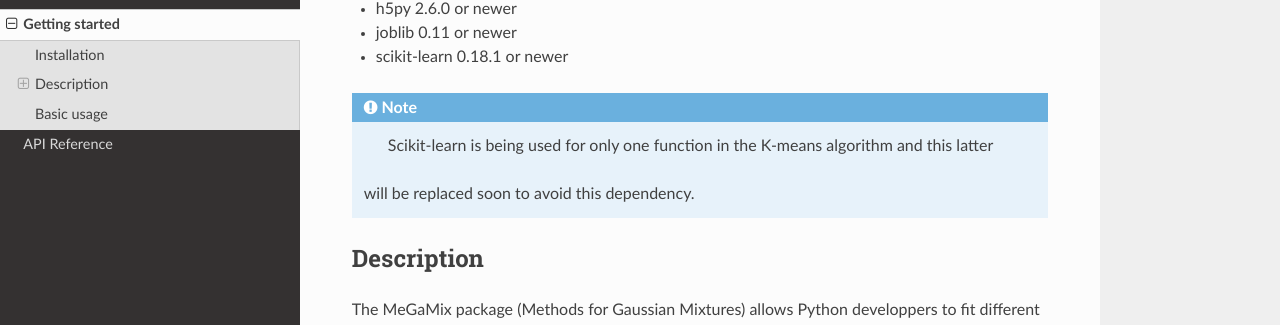
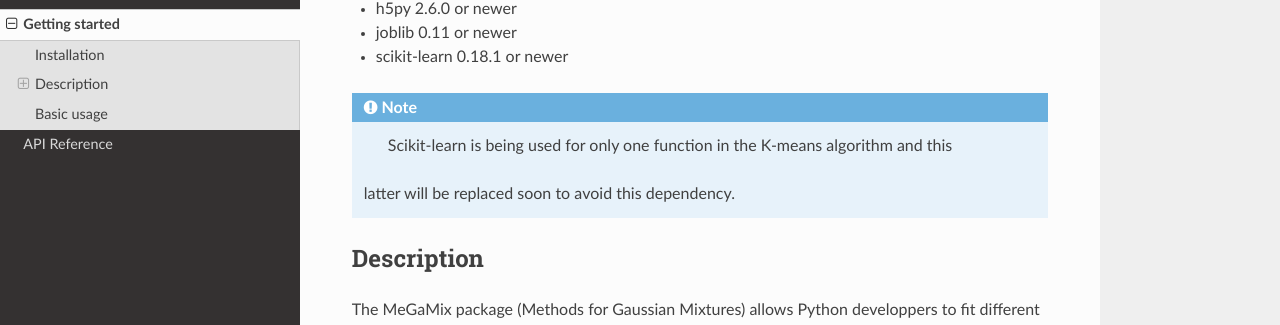
Before and after one commit to 14thibea/megamix, a Sphinx documentation site: the page built from doc/getting_started.rst, in a window 1280 px wide and 900 px high, scrolled down 404 px. Shown: the part 122-447 px from the top of the window. Built offline with Sphinx 7.4.7 and the Read the Docs theme 2.0.0, drawn with Linux system fonts in a browser that asks for light colours; some of the changed lines change nothing that is shown; some of the changed text lies outside the part shown.

Commit message:
updated docs

```diff
--- a/doc/getting_started.rst
+++ b/doc/getting_started.rst
@@ -21,8 +21,8 @@ MeGaMix relies on external dependencies. The setup script should install them au
 
 .. note::
 
-	Scikit-learn is being used for only one function in the K-means algorithm and this latter
-    will be replaced soon to avoid this dependency.
+	Scikit-learn is being used for only one function in the K-means algorithm and this
+    latter will be replaced soon to avoid this dependency.
 
 Description
 ===========
@@ -85,6 +85,7 @@ Here is an example of responsibilities that could be obtained with 6 points and
 +-----------+-----------+-----------+
 |  point 6  |   0.84    |   0.16    |
 +-----------+-----------+-----------+
+
 *In this example, the first point has a 54% chance to belong to the first cluster and 46% chance to belong to the second cluster.*
 
 .. note::
@@ -113,5 +114,5 @@ This is summarized in the following pseudo-code:
 Basic usage
 ===========
 
-.. include:: exemple.py
+.. include:: example.py
    :code: python
```
